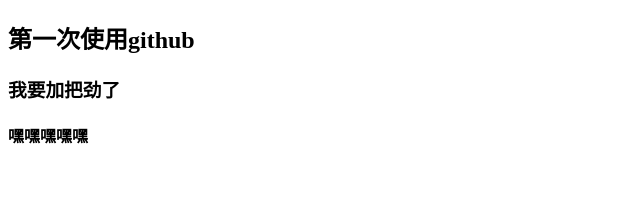
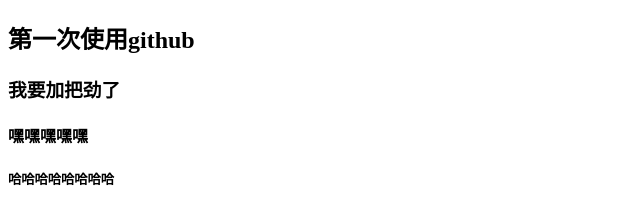
Before and after one commit to guiguzi6/1815, a plain HTML site: page index2.html in a window 1280 px wide. Shown: the whole page, without its empty margins (0-640 px from the left). Drawn offline with Linux system fonts and the light colour scheme.

Commit message:
小白更新代码

```diff
--- a/index2.html
+++ b/index2.html
@@ -10,5 +10,6 @@
     <h2>第一次使用github</h2>
     <h3>我要加把劲了</h3>
     <h4>嘿嘿嘿嘿嘿</h4>
+    <h5>哈哈哈哈哈哈哈哈</h5>
 </body>
 </html>
```
